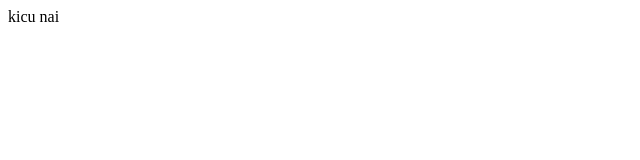
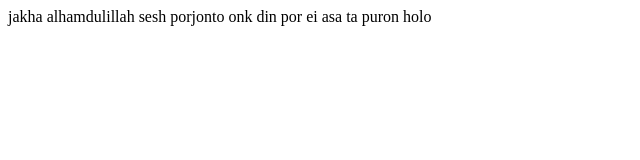
Before and after one commit to jonycmtt/git, a plain HTML site: page about.html in a window 1280 px wide. Shown: the whole page, without its empty margins (0-640 px from the left). Drawn offline with Linux system fonts and the light colour scheme.

Commit message:
alhamdulillah

```diff
--- a/about.html
+++ b/about.html
@@ -7,6 +7,6 @@
     <title>about section</title>
   </head>
   <body>
-    kicu nai
+    jakha alhamdulillah sesh porjonto onk din por ei asa ta puron holo
   </body>
 </html>
```
